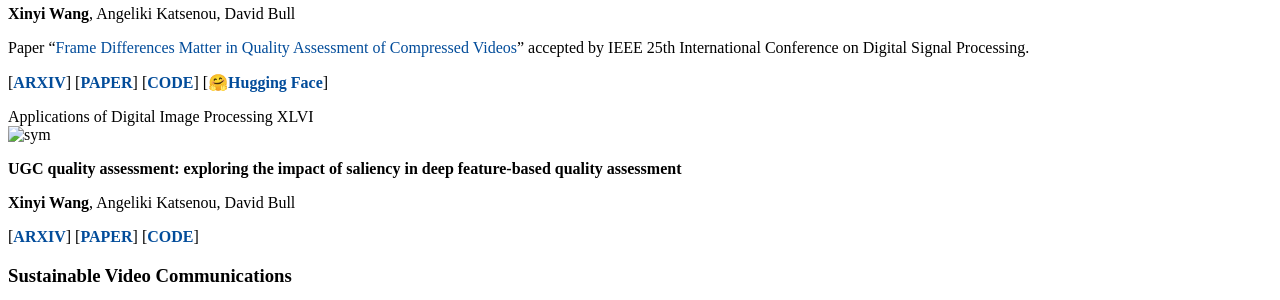
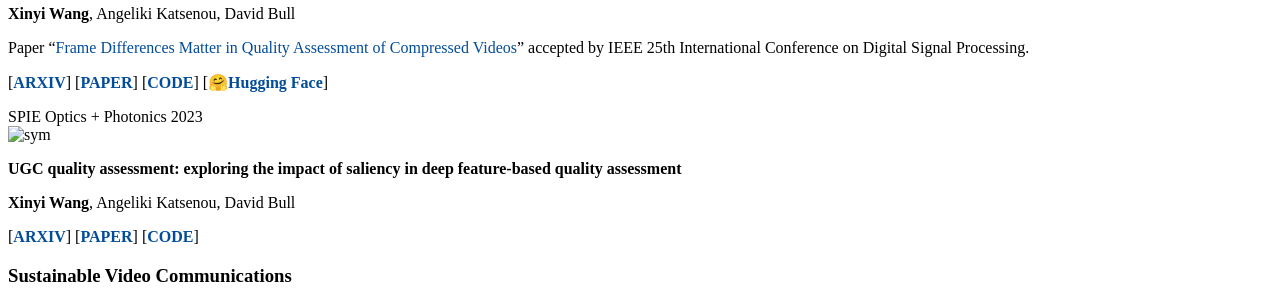
Before and after one commit to xinyiW915/xinyiW915.github.io, a Jekyll site: the page built from _pages/includes/pub.md, in a window 1280 px wide and 900 px high, scrolled down 3215 px. Shown: the part 152-452 px from the top of the window. Built offline with Jekyll 4.4.1, drawn with Linux system fonts in a browser that asks for light colours; our own code applies the rules of GitHub Pages for plain Markdown files.

Commit message:
Update pub.md

```diff
--- a/_pages/includes/pub.md
+++ b/_pages/includes/pub.md
@@ -48,7 +48,7 @@ Paper “<a class="noul" href="https://ieeexplore.ieee.org/document/11075040">Fr
 </div>
 
 
-<div class='paper-box'><div class='paper-box-image'><div><div class="badge">Applications of Digital Image Processing XLVI</div><img src='images/Saliency.png' alt="sym" width="85%"></div></div>
+<div class='paper-box'><div class='paper-box-image'><div><div class="badge">SPIE Optics + Photonics 2023</div><img src='images/Saliency.png' alt="sym" width="85%"></div></div>
 <div class='paper-box-text' markdown="1">
 
 **UGC quality assessment: exploring the impact of saliency in deep feature-based quality assessment**
```
